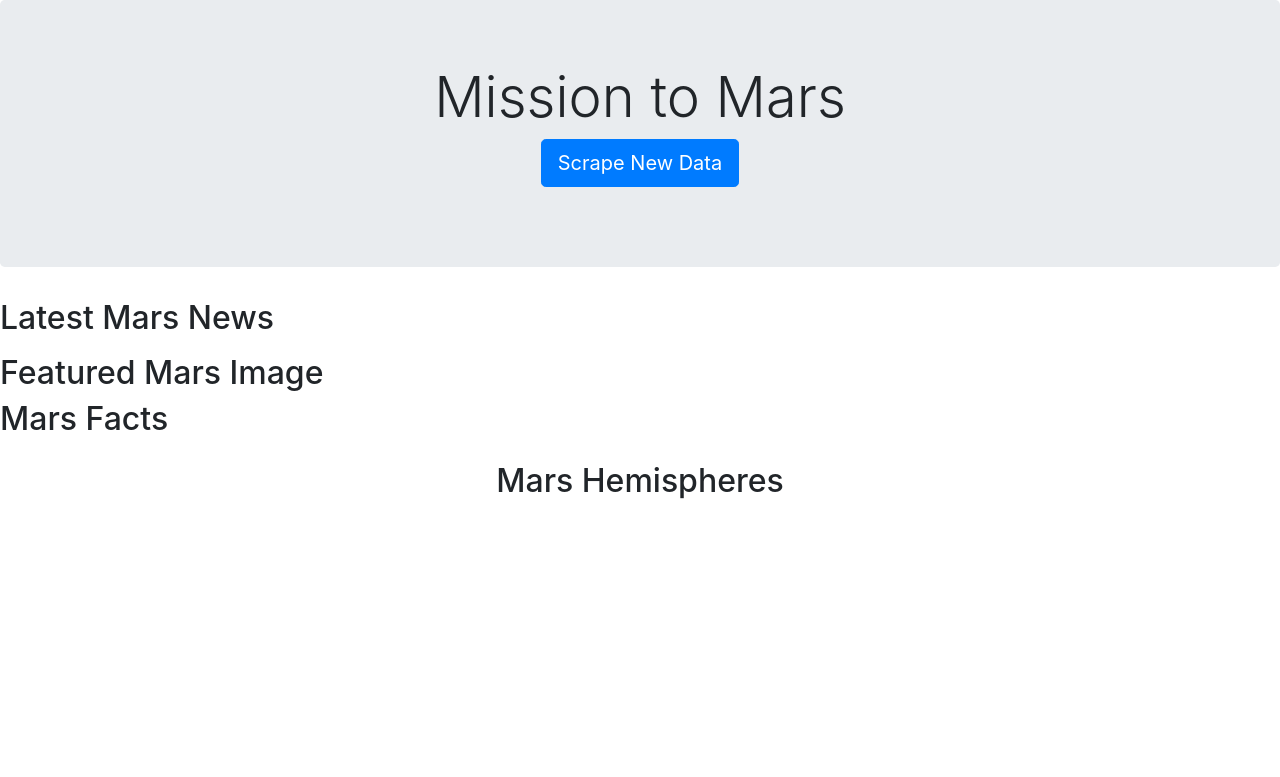
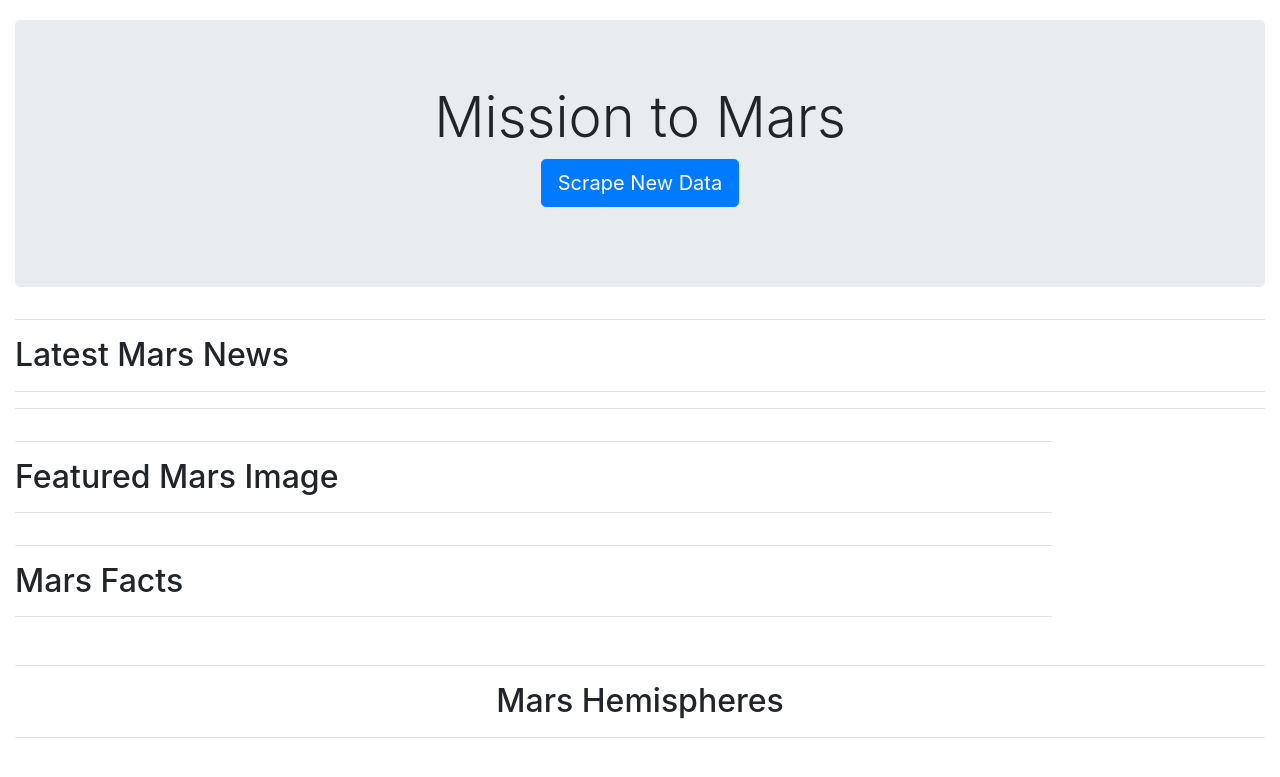
Before and after one commit to jeremyjang22/web-scraping-challenge, a Flask app: page / in a window 1280 px wide. Shown: the top 777 px of the page. Run offline with Flask 2, Linux system fonts and the light colour scheme; data that the repository does not hold is empty; some libraries are stand-ins or nearby versions.

Commit message:
assignment done, screesnshots taken

```diff
--- a/Mission_to_Mars/app.py
+++ b/Mission_to_Mars/app.py
@@ -9,7 +9,6 @@
 
 @app.route("/")
 def home():
-
     mars_data = mongo.db.collection.find_one()
     return render_template("index.html", mars=mars_data)
 
--- a/Mission_to_Mars/templates/index.html
+++ b/Mission_to_Mars/templates/index.html
@@ -9,25 +9,32 @@
     </head>
 
     <body>
+        <div class="container-fluid" style="margin-top: 20px;">
             <div class="jumbotron text-center">
                 <h1 class="display-4">Mission to Mars</h1>
                 <p><a class="btn btn-primary btn-lg" href="/scrape" role="button">Scrape New Data</a></p>
             </div>
-
+            <hr />
             <h2>Latest Mars News</h2>
+            <hr />
             <h3>{{mars.title}}</h3>
             <p>{{mars.paragraph}}</p>
+            <hr />
 
             <div class="row">
                 <div class="col-sm-10 col-m-8">
+                    <hr />
                     <h2>Featured Mars Image</h2>
+                    <hr />
                     {% if mars.featured_image_link %}
-                <img src="{{mars.featured_image_link}}" class="img-fluid"/>
+                    <img src="{{ mars.featured_image_link }}" class="img-fluid"/>
                     {%endif%}
                 </div>
 
                 <div class="col-sm-10 col-m-8">
+                    <hr />
                     <h2>Mars Facts</h2>
+                    <hr />
                     <div class="table table-responsive">
                         {% autoescape false %}
                         {{mars.quick_facts}}
@@ -35,18 +42,20 @@
                     </div>
                 </div>
             </div>
+            <hr />
             <h2 class ="text-center">Mars Hemispheres</h2>
-        <div class="row container-fluid">
-            {% for hemisphere in mars.mars_hemispheres%}
-            <div class="col-sm-10 col-md-5 card">
-                <img src="{{hemisphere.url}}" class="card-img-top" alt="{{hemisphere.title}}"/>
+            <hr />
+            <div class="row container-fluid d-flex justify-content-around">
+                {% for hemisphere in mars.hemispheres %}
+                <div class="col-sm-10 col-md-5 card" style="margin-bottom: 30px;">
+                    <img class="card-img-top img-fluid" src="{{ hemisphere.url }}" alt="{{ hemisphere.title }}"/>
                     <div class="card-body">
                         <h3 class="card-title">{{hemisphere.title}}</h3>
                     </div>
                 </div>
                 {% endfor %}
             </div>
-
+        </div>
         <script src="https://code.jquery.com/jquery-3.3.1.slim.min.js" integrity="sha384-q8i/X+965DzO0rT7abK41JStQIAqVgRVzpbzo5smXKp4YfRvH+8abtTE1Pi6jizo" crossorigin="anonymous"></script>
         <script src="https://cdnjs.cloudflare.com/ajax/libs/popper.js/1.14.7/umd/popper.min.js" integrity="sha384-UO2eT0CpHqdSJQ6hJty5KVphtPhzWj9WO1clHTMGa3JDZwrnQq4sF86dIHNDz0W1" crossorigin="anonymous"></script>
         <script src="https://stackpath.bootstrapcdn.com/bootstrap/4.3.1/js/bootstrap.min.js" integrity="sha384-JjSmVgyd0p3pXB1rRibZUAYoIIy6OrQ6VrjIEaFf/nJGzIxFDsf4x0xIM+B07jRM" crossorigin="anonymous"></script>
```
Also changed, not shown: Mission_to_Mars/scrape_mars.py (+8 -4 lines), Mission_to_Mars/Output Screenshots/MTM_funfacts.png (added), Mission_to_Mars/Output Screenshots/MTM_topbar.png (added), 2 other files. Lines whose indentation alone changed are shown as unchanged.
